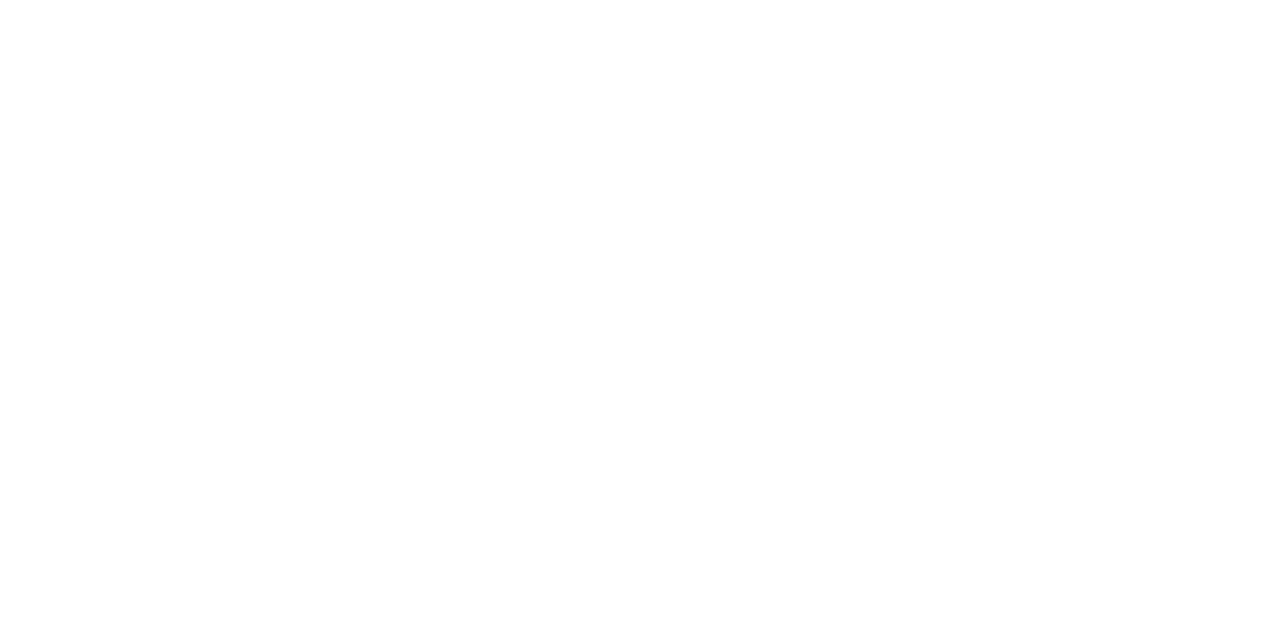
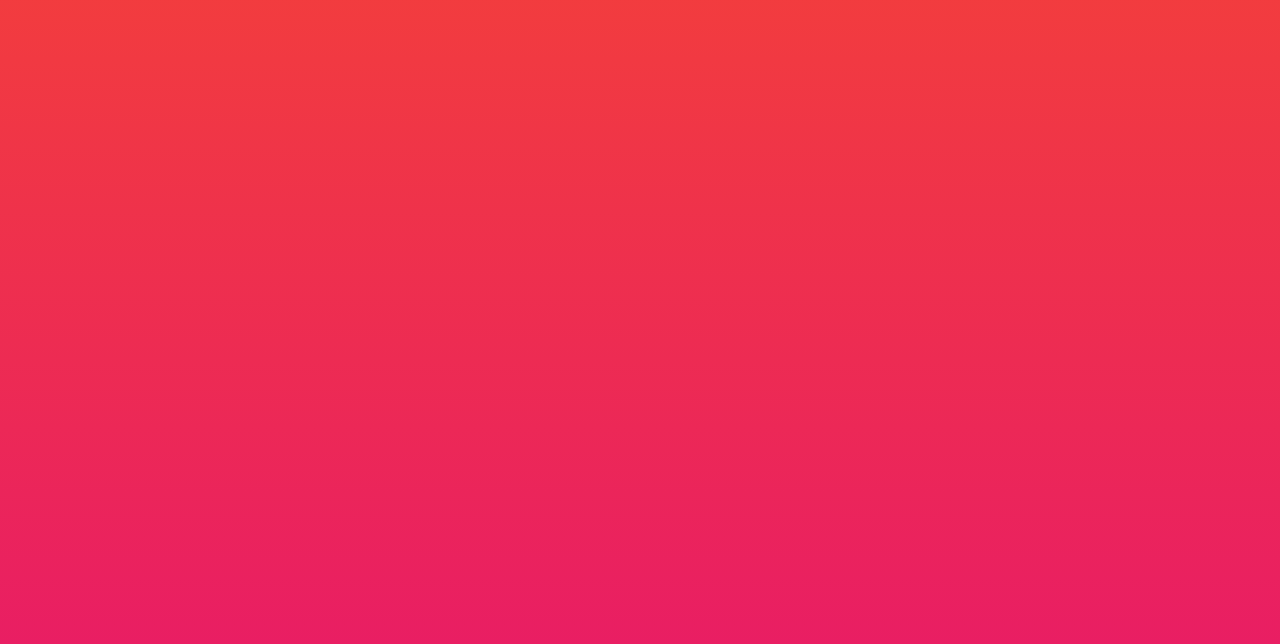
Before and after one commit to Artotz/my-portfolio, a Next.js app: page / in a window 1280 px wide. Shown: the part 156-800 px from the top of the page. Built offline with nearby package versions, Linux system fonts and the light colour scheme.

Commit message:
fixed gradient colors

```diff
--- a/app/page.tsx
+++ b/app/page.tsx
@@ -1,5 +1,9 @@
+"use client"
+
+import { useEffect, useState } from "react";
+
 export default function Home() {
-  const colors = [
+  const [colors, setColors] = useState([
     "#f44336",
     "#e91e63",
     "#9c27b0",
@@ -19,16 +23,21 @@
     "#795548",
     "#9e9e9e",
     "#607d8b",
-  ];
+  ])
 
-  const sectionMeme = () => {
-    return colors.map((color, index, array) => (
+  useEffect(() => {
+
+  }, [])
+
+  return <main className="flex-auto flex-col w-full ">{
+    colors.map((color, index, array) => (
       <section
         key={index}
-        className={`flex flex-1 w-full h-screen bg-gradient-to-b from-[${color}] to-[${array[index + 1]}]`}
+        className={`flex w-full h-screen`}
+        style={{backgroundImage: `linear-gradient(${color}, ${
+          index == array.length-1 ? "#000000" : array[index+1]
+        })`}}
       ></section>
-    ));
-  };
-
-  return <main className="flex-auto flex-col w-full ">{sectionMeme()}</main>;
+    ))
+  }</main>;
 }
```
